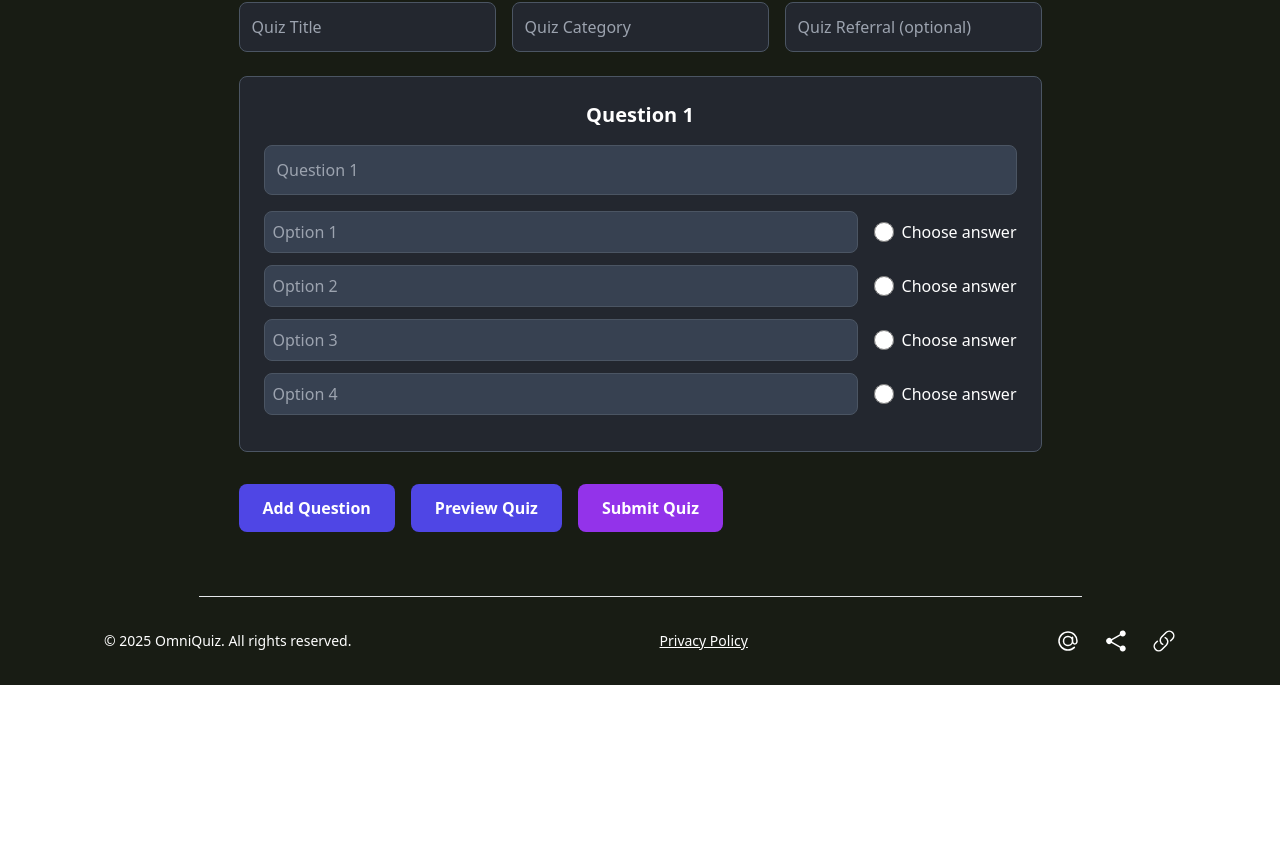
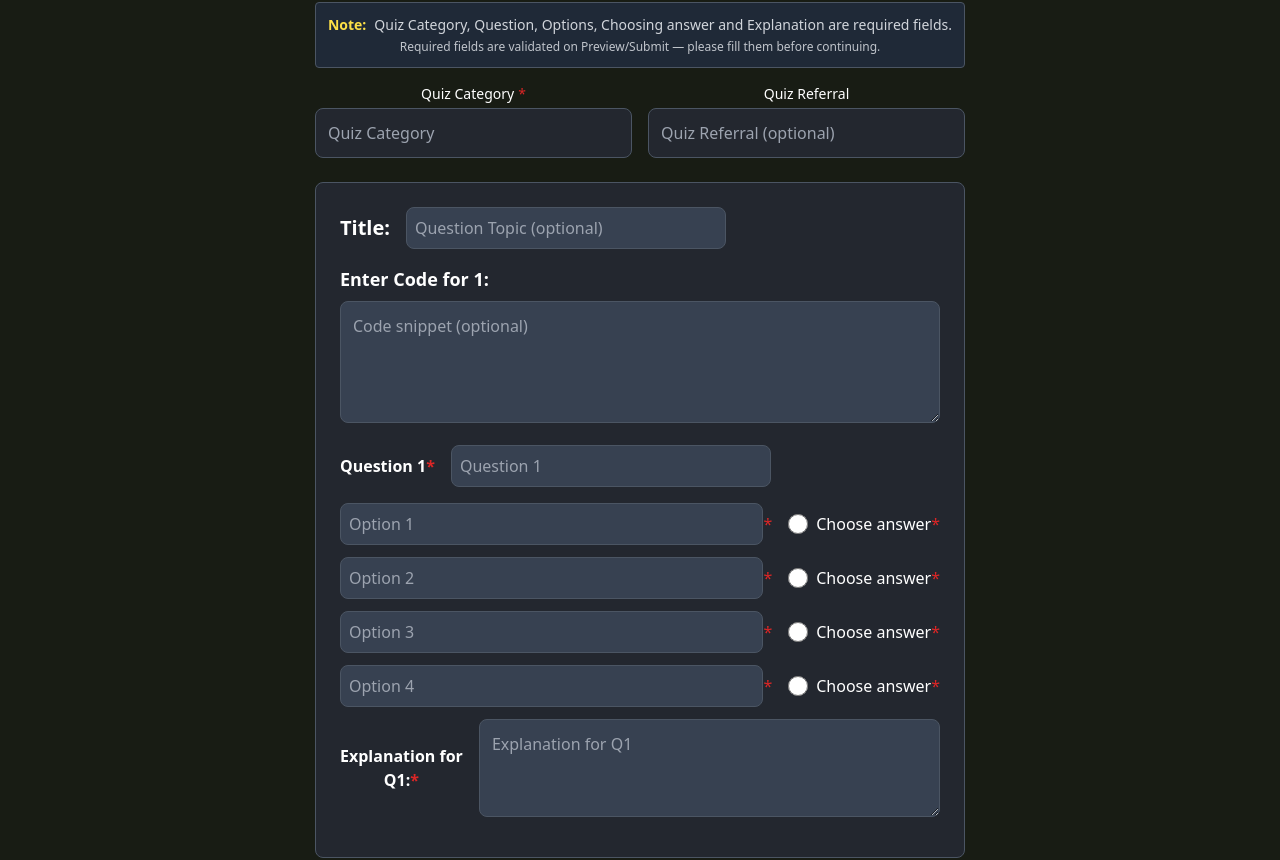
Before and after one commit to Yadati-Viswas/Quiz-App, a React (Create React App) app in the folder frontend-quiz/: page /create-quiz in a window 1280 px wide. Shown: the part 227-1087 px from the top of the page. Before the commit the page ends 913 px from the top, so only its background shows below. Built offline with nearby package versions, Linux system fonts and the light colour scheme.

Commit message:
Create Quiz Page Refined.

```diff
--- a/frontend-quiz/src/components/pages/createQuiz.js
+++ b/frontend-quiz/src/components/pages/createQuiz.js
@@ -2,28 +2,36 @@ import { useState } from "react";
 import { motion, AnimatePresence } from "framer-motion";
 import Layout from "../Layout";
 import { useDarkMode } from "../../contexts/DarkModeContextProvider";
+import { Prism as SyntaxHighlighter } from 'react-syntax-highlighter';
+import { vscDarkPlus } from 'react-syntax-highlighter/dist/esm/styles/prism';
 
 export default function CreateQuizPage() {
   const { darkMode } = useDarkMode();
-  const [quizTitle, setQuizTitle] = useState("");
   const [quizCategory, setQuizCategory] = useState("");
   const [quizRefferal, setQuizRefferal] = useState("");
   const [questions, setQuestions] = useState([
-    { question: "", options: ["", "", "", ""], correctIndex: null }
+    { title:"", question: "",code:"", options: ["", "", "", ""], explanation:"", correctIndex: null }
   ]);
   const [showPreview, setShowPreview] = useState(false);
+  const [previewed, setPreviewed] = useState(false);
 
   const handleAddQuestion = () => {
-    setQuestions([...questions, { question: "", options: ["", "", "", ""], correctIndex: null }]);
+    setQuestions([...questions, { title:"", question: "",code:"", options: ["", "", "", ""], explanation:"", correctIndex: null }]);
   };
 
   const handleQuestionChange = (index, field, value) => {
     const updatedQuestions = [...questions];
     if (field === "question") {
       updatedQuestions[index].question = value;
+    } else if (field === "title") {
+      updatedQuestions[index].title = value;
+    } else if (field === "code") {
+      updatedQuestions[index].code = value;
     } else if (field.startsWith("option")) {
       const optionIndex = parseInt(field.split("-")[1], 10);
       updatedQuestions[index].options[optionIndex] = value;
+    } else if (field === "explanation") {
+      updatedQuestions[index].explanation = value;
     } else if (field === "correctIndex") {
       updatedQuestions[index].correctIndex = parseInt(value, 10);
     }
@@ -31,13 +39,19 @@ export default function CreateQuizPage() {
   };
 
   const handleSubmit = () => {
-
+    console.log(previewed);
+    if(!previewed) {
+      alert("Please preview the quiz before submitting.");
+      return;
+    }
     const quizData = {
-      title: quizTitle,
       category: quizCategory,
       refferal: quizRefferal,
       questions: questions.map(q => ({
+        title: q.title,
         question: q.question,
+        code: q.code,
+        explanation: q.explanation,
         options: q.options,
         correctIndex: q.correctIndex
       }))
@@ -46,9 +60,12 @@ export default function CreateQuizPage() {
     alert("Quiz submitted! Check console for data.");
   }
   const handlePreview = () => {
-    // Validate before preview
-    if (quizTitle.trim() === "") {
-      alert("Please enter a quiz title.");
+    if(quizCategory.trim() === "") {
+      alert("Please enter quiz category.");
+      return;
+    }
+    if(questions.length === 0) {
+      alert("Please add at least one question.");
       return;
     }
     for (let i = 0; i < questions.length; i++) {
@@ -65,8 +82,13 @@ export default function CreateQuizPage() {
         alert(`Please select a correct answer for question ${i + 1}.`);
         return;
       }
+      if (q.explanation.trim() === "") {
+        alert(`Please provide an explanation for question ${i + 1}.`);
+        return;
+      }
     }
     setShowPreview(true);
+    setPreviewed(true);
   };
 
   return (
@@ -79,40 +101,72 @@ export default function CreateQuizPage() {
       >
         <div className="w-full max-w-4xl text-center">
         <h1 className="text-4xl font-bold mb-4">Create a New Quiz</h1>
+        <div className={`mb-4 text-sm ${darkMode ? "text-gray-300" : "text-gray-700"}`}>
+          <div className={`p-3 rounded ${darkMode ? "bg-[#1f2937] border border-gray-600" : "bg-gray-50 border border-gray-200"}`}>
+            <strong className={`${darkMode ? "text-yellow-300" : "text-red-600"} mr-2`}>Note:</strong>
+            Quiz Category, Question, Options, Choosing answer and Explanation are required fields.
+            <div className="mt-1 text-xs opacity-90">Required fields are validated on Preview/Submit — please fill them before continuing.</div>
+          </div>
+        </div>
         <div className="w-full max-w-4xl">
           <div className="flex flex-col md:flex-row md:space-x-4">
-            <input
-              type="text"
-              placeholder="Quiz Title"
-              value={quizTitle}
-              onChange={(e) => setQuizTitle(e.target.value)}
-              className={`w-full md:w-1/2 p-3 mb-6 rounded-lg border ${darkMode ? "bg-[#23272f] border-gray-600 text-white" : "bg-white border-gray-300 text-gray-900"} focus:outline-none focus:ring-2 focus:ring-blue-500`}
-            />
+            <div className="w-full md:w-1/2 mb-6">
+              <label className="block text-sm mb-1">
+                Quiz Category
+                <span className="text-red-600 ml-1" aria-hidden="true">*</span>
+              </label>
               <input
                 type="text"
                 placeholder="Quiz Category"
                 value={quizCategory}
                 onChange={(e) => setQuizCategory(e.target.value)}
-              className={`w-full md:w-1/2 p-3 mb-6 rounded-lg border ${darkMode ? "bg-[#23272f] border-gray-600 text-white" : "bg-white border-gray-300 text-gray-900"} focus:outline-none focus:ring-2 focus:ring-blue-500`}
+                aria-required="true"
+                className={`w-full p-3 rounded-lg border ${darkMode ? "bg-[#23272f] border-gray-600 text-white" : "bg-white border-gray-300 text-gray-900"} focus:outline-none focus:ring-2 focus:ring-blue-500`}
               />
+            </div>
+            <div className="w-full md:w-1/2 mb-6">
+              <label className="block text-sm mb-1">
+                Quiz Referral
+              </label>
               <input
                 type="text"
                 placeholder="Quiz Referral (optional)"
                 value={quizRefferal}
                 onChange={(e) => setQuizRefferal(e.target.value)}
-              className={`w-full md:w-1/2 p-3 mb-6 rounded-lg border ${darkMode ? "bg-[#23272f] border-gray-600 text-white" : "bg-white border-gray-300 text-gray-900"} focus:outline-none focus:ring-2 focus:ring-blue-500`}
+                className={`w-full p-3 rounded-lg border ${darkMode ? "bg-[#23272f] border-gray-600 text-white" : "bg-white border-gray-300 text-gray-900"} focus:outline-none focus:ring-2 focus:ring-blue-500`}
               />
+            </div>
           </div>
           {questions.map((q, idx) => (
             <div key={idx} className={`mb-8 p-6 rounded-lg border ${darkMode ? "bg-[#23272f] border-gray-600" : "bg-white border-gray-300"}`}>
-              <h3 className="text-xl font-semibold mb-4">{`Question ${idx + 1}`}</h3>
+              <div className="flex items-center mb-4">
+                <h3 className="text-xl font-semibold">{`Title:`}</h3>
+                <input type="text" placeholder="Question Topic (optional)" onChange={ (e) =>
+                  handleQuestionChange(idx, "title", e.target.value)} value={q.title} className={`w-80 p-2 ml-4 rounded-lg border
+                  ${darkMode ? "bg-[#374151] border-gray-600 text-white" : "bg-white border-gray-300 text-black"} focus:outline-none focus:ring-2 focus:ring-blue-500`} />
+              </div>
+              <h3 className="text-lg text-left font-semibold mb-2">{`Enter Code for ${idx + 1}:`}</h3>
+              <textarea
+                placeholder={`Code snippet (optional)`}
+                value={q.code}
+                onChange={(e) => handleQuestionChange(idx, "code", e.target.value)}
+                className={`w-full p-3 mb-4 rounded-lg border ${darkMode ? "bg-[#374151] border-gray-600 text-white" : "bg-white border-gray-300 text-black"} focus:outline-none focus:ring-2 focus:ring-blue-500`}
+                rows={4}
+              />
+              <div className="flex items-center mb-4">
+                <label className="text-md font-semibold mr-4">
+                  Question {idx + 1}
+                  <span className="text-red-600" aria-hidden="true">*</span>
+                </label>
                 <input
                   type="text"
                   placeholder={`Question ${idx + 1}`}
                   value={q.question}
                   onChange={(e) => handleQuestionChange(idx, "question", e.target.value)}
-                className={`w-full p-3 mb-4 rounded-lg border ${darkMode ? "bg-[#374151] border-gray-600 text-white" : "bg-white border-gray-300 text-black"} focus:outline-none focus:ring-2 focus:ring-blue-500`}
+                  aria-required="true"
+                  className={`w-80 p-2 rounded-lg border ${darkMode ? "bg-[#374151] border-gray-600 text-white" : "bg-white border-gray-300 text-black"} focus:outline-none focus:ring-2 focus:ring-blue-500`}
                 />
+              </div>
               {q.options.map((opt, optIdx) => (
                 <div key={optIdx} className="flex items-center mb-3">
                   <input
@@ -122,6 +176,7 @@ export default function CreateQuizPage() {
                     onChange={(e) => handleQuestionChange(idx, `option-${optIdx}`, e.target.value)}
                     className={`flex-1 p-2 rounded-lg border ${darkMode ? "bg-[#374151] border-gray-600 text-white" : "bg-white border-gray-300 text-black"} focus:outline-none focus:ring-2 focus:ring-blue-500`}
                   />
+                  <span className="text-red-600" aria-hidden="true">*</span>
                   <label className="ml-4 flex items-center space-x-2">
                     <input
                       type="radio"
@@ -131,10 +186,24 @@ export default function CreateQuizPage() {
                       onChange={(e) => handleQuestionChange(idx, "correctIndex", e.target.value)}
                       className="form-radio h-5 w-5 text-blue-600"
                     />
-                    <span>Choose answer</span>
+                    <span>Choose answer
+                      <span className="text-red-600" aria-hidden="true">*</span>
+                    </span>
                   </label>
                 </div>
               ))}
+              <div className="flex items-center mb-4">
+                <label className="text-md font-semibold mr-4">
+                  Explanation for Q{idx + 1}:
+                  <span className="text-red-600" aria-hidden="true">*</span>
+                </label>
+                <textarea rows={3}
+                  placeholder={`Explanation for Q${idx + 1}`}
+                  value={q.explanation}
+                  onChange={(e) => handleQuestionChange(idx, "explanation", e.target.value)}
+                  className={`w-full p-3 rounded-lg border ${darkMode ? "bg-[#374151] border-gray-600 text-white" : "bg-white border-gray-300 text-black"} focus:outline-none focus:ring-2 focus:ring-blue-500`}
+                />
+              </div>
             </div>
           ))}
           <div className="flex space-x-4">
@@ -175,10 +244,18 @@ export default function CreateQuizPage() {
               exit={{ scale: 0.8, opacity: 0 }}
               className={`${darkMode ? "bg-[#23272f] text-white" : "bg-white text-gray-900"} p-6 rounded-lg max-w-3xl w-full max-h-full overflow-y-auto`}
             >
-              <h2 className={`text-2xl font-bold mb-4 ${darkMode ? "bg-[#23272f] border-gray-600 text-white" : "bg-white border-gray-300 text-gray-900"}`}>Quiz Preview: {quizTitle}</h2>
+              <h2 className={`text-2xl font-bold mb-4 ${darkMode ? "bg-[#23272f] border-gray-600 text-white" : "bg-white border-gray-300 text-gray-900"}`}>Quiz Preview: {quizCategory}</h2>
               {questions.map((q, idx) => (
                 <div key={idx} className="mb-6">
+                  <h3 className="font-semibold mb-2">{`Q${idx + 1}: ${q.title}`}</h3>
                   <h3 className="font-semibold mb-2">{`Q${idx + 1}: ${q.question}`}</h3>
+                  {q.code && q.code.toString().trim() !== "" && (
+                    <div className="mb-4">
+                      <SyntaxHighlighter language="javascript" style={vscDarkPlus}>
+                        {q.code.toString()}
+                      </SyntaxHighlighter>
+                    </div>
+                  )}
                   <ul className ="list-disc list-inside">
                     {q.options.map((opt, optIdx) => (
                       <li key={optIdx} className={q.correctIndex === optIdx ? "font-bold text-green-600" : ""}>
@@ -186,6 +263,7 @@ export default function CreateQuizPage() {
                       </li>
                     ))}
                   </ul>
+                  <h4 className="mt-2 italic">Explanation: {q.explanation || "No explanation provided."}</h4>
                 </div>
               ))}
               <button
```
Lines whose indentation alone changed are shown as unchanged.
